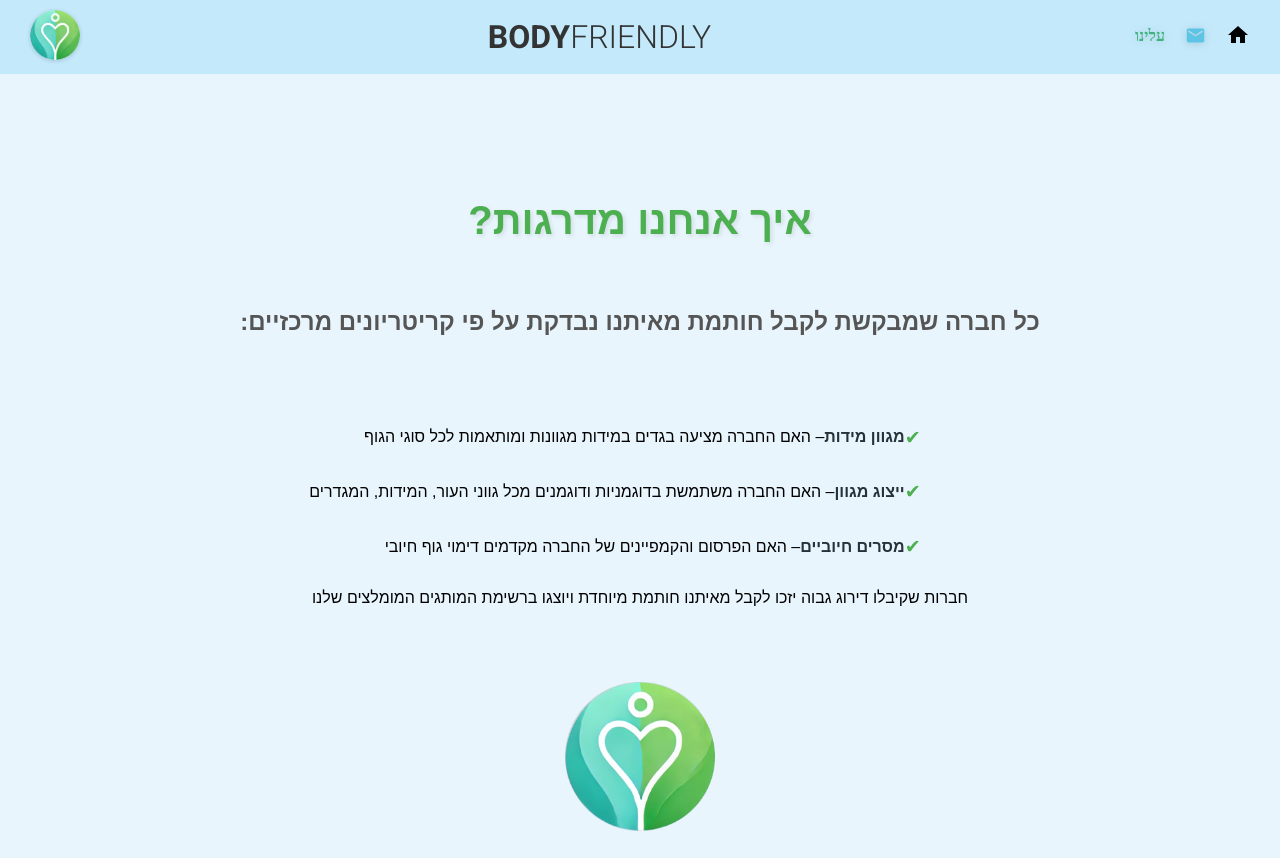
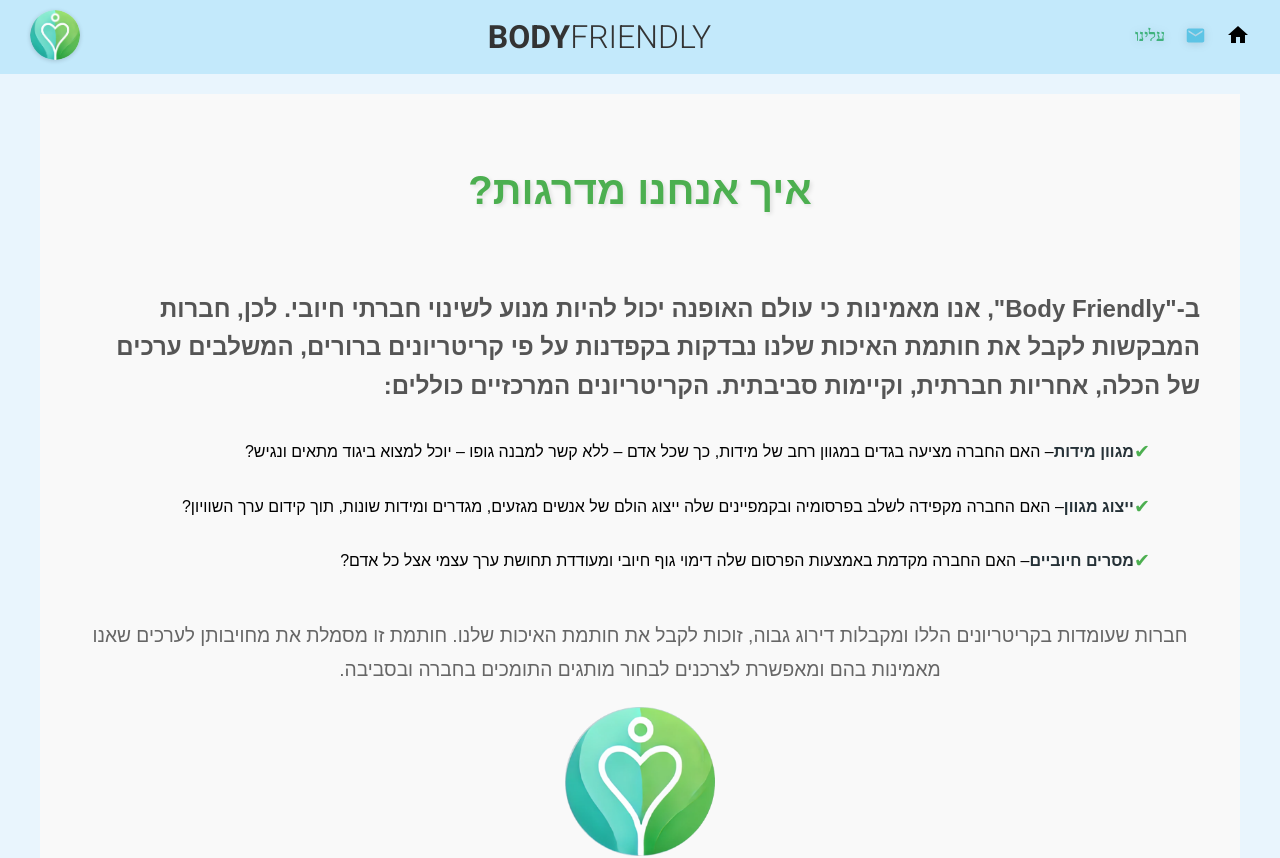
Before and after one commit to EladBet/BeSafeTeam6, a React (Vite) app in the folder client/: page /criteria in a window 1280 px wide. Shown: the top 858 px of the page. Built offline with nearby package versions, Linux system fonts and the light colour scheme; a web font is replaced by a local one.

Commit message:
Updating CriteriaPage

```diff
--- a/client/src/pages/CriteriaPage/Criteria.module.css
+++ b/client/src/pages/CriteriaPage/Criteria.module.css
@@ -1,44 +1,53 @@
 .criteriaPage {
-  text-align: right;
+  text-align: center;
   direction: rtl;
   padding: 40px;
   font-family: 'Arial', sans-serif;
   line-height: 1.8;
   display: flex;
   flex-direction: column;
-  align-items: center;
-  justify-content: center;
-  height: 100vh;
+  align-items: center; /* מרכז את התוכן במרכז */
+  justify-content: flex-start;
+  height: auto;
   box-sizing: border-box;
+  background-color: #f9f9f9;
+  max-width: 1200px; /* מגביל רוחב מכולה */
+  margin: 0 auto; /* ממקם את המכולה במרכז המסך */
 }
 
 .criteriaPage h1 {
   font-size: 2.5rem;
   color: #4CAF50;
-  margin-bottom: 20px;
+  margin: 20px auto 40px; /* ריווח בין הכותרת ללוגו */
   text-shadow: 2px 2px 4px rgba(0, 0, 0, 0.1);
-  text-align: center;
+  width: 100%; /* נמתח לרוחב המכולה */
+  text-align: center; /* ממקם את הכותרת במרכז */
 }
 
 .criteriaPage h3 {
   font-size: 1.5rem;
   color: #555;
-  margin-bottom: 20px;
-  text-align: center;
+  margin-bottom: 30px;
+  line-height: 1.6;
+  width: 100%; /* נמתח לרוחב המכולה */
+  text-align: right; /* יישור מימין */
 }
 
 .criteriaPage ol {
   padding: 0;
   margin: 0;
+  list-style: none;
+  width: 100%; /* נמתח לכל הרוחב */
 }
 
 .criteriaPage ul {
   margin-bottom: 20px;
   padding-left: 0;
-  position: relative;
   display: flex;
   justify-content: flex-start;
   align-items: center;
+  position: relative;
+  width: 100%; /* מוודא שהרשימה נמתחת לכל הרוחב */
 }
 
 .criteriaPage ul::before {
@@ -57,14 +66,14 @@
   font-size: 1.2rem;
   color: #666;
   margin-top: 20px;
-  text-align: center;
 }
 
 .logo {
   display: block;
-  margin: 30px auto 0;
-  width: 150px;
+  margin: 0 auto 20px; /* מרכז את הלוגו ויוצר ריווח מתחתיו */
+  width: 150px; /* גודל לוגו קבוע */
   height: auto;
+  align-self: center; /* מוודא שהלוגו ממורכז */
   transition: transform 0.3s ease, box-shadow 0.3s ease;
 }
 
--- a/client/src/pages/CriteriaPage/CriteriaPage.jsx
+++ b/client/src/pages/CriteriaPage/CriteriaPage.jsx
@@ -5,25 +5,30 @@ function CriteriaPage() {
   return (
     <div className={styles.criteriaPage}>
       <h1>איך אנחנו מדרגות?</h1>
-      <h3>כל חברה שמבקשת לקבל חותמת מאיתנו נבדקת על פי קריטריונים מרכזיים:</h3>
-      <br />
-      <br />
+      <h3>
+        ב-"Body Friendly", אנו מאמינות כי עולם האופנה יכול להיות מנוע לשינוי חברתי חיובי.
+        לכן, חברות המבקשות לקבל את חותמת האיכות שלנו נבדקות בקפדנות על פי קריטריונים ברורים,
+        המשלבים ערכים של הכלה, אחריות חברתית, וקיימות סביבתית. הקריטריונים המרכזיים כוללים:
+      </h3>
       <ol>
         <ul>
-          <span className={styles.boldText}>מגוון מידות</span> – האם החברה מציעה בגדים במידות מגוונות ומותאמות
-          לכל סוגי הגוף
+          <span className={styles.boldText}>מגוון מידות</span> – האם החברה מציעה בגדים במגוון רחב
+          של מידות, כך שכל אדם – ללא קשר למבנה גופו – יוכל למצוא ביגוד מתאים ונגיש?
         </ul>
         <ul>
-          <span className={styles.boldText}>ייצוג מגוון</span> – האם החברה משתמשת בדוגמניות ודוגמנים מכל גווני
-          העור, המידות, המגדרים
+          <span className={styles.boldText}>ייצוג מגוון</span> – האם החברה מקפידה לשלב בפרסומיה
+          ובקמפיינים שלה ייצוג הולם של אנשים מגזעים, מגדרים ומידות שונות, תוך קידום ערך השוויון?
         </ul>
         <ul>
-          <span className={styles.boldText}>מסרים חיוביים</span> – האם הפרסום והקמפיינים של החברה מקדמים דימוי
-          גוף חיובי
+          <span className={styles.boldText}>מסרים חיוביים</span> – האם החברה מקדמת באמצעות הפרסום
+          שלה דימוי גוף חיובי ומעודדת תחושת ערך עצמי אצל כל אדם?
         </ul>
       </ol>
-      חברות שקיבלו דירוג גבוה יזכו לקבל מאיתנו חותמת מיוחדת ויוצגו ברשימת המותגים המומלצים שלנו
-      <p />
+      <p>
+        חברות שעומדות בקריטריונים הללו ומקבלות דירוג גבוה, זוכות לקבל את חותמת האיכות שלנו.
+        חותמת זו מסמלת את מחויבותן לערכים שאנו מאמינות בהם ומאפשרת לצרכנים לבחור מותגים
+        התומכים בחברה ובסביבה.
+      </p>
       <img src={projectLogo} alt="Body Friendly Logo" className={styles.logo} />
     </div>
   );
```
